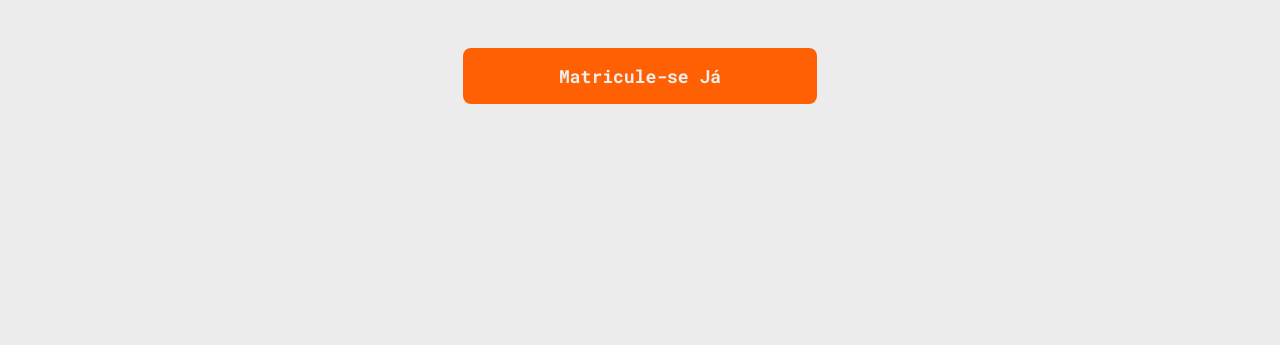
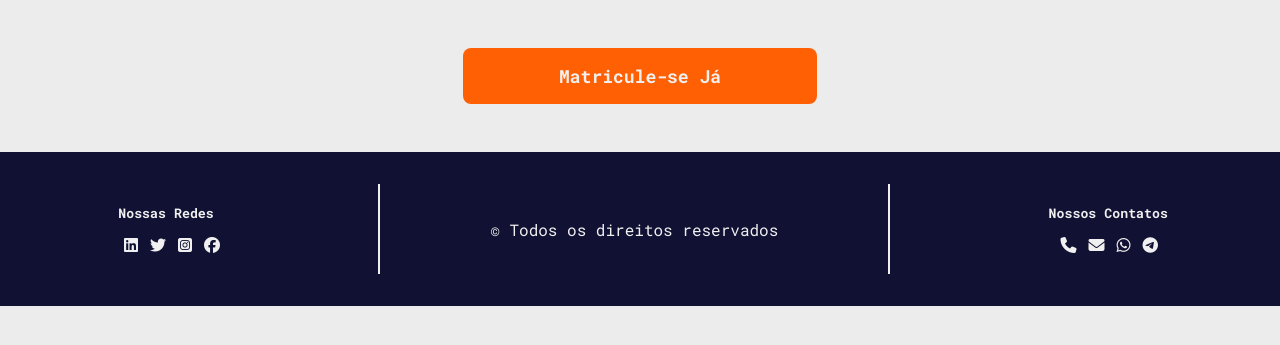
Before and after one commit to Josnjs/landing-page-beAcademy, a web app: file pages/home.html in a window 1280 px wide. Shown: the part 91-436 px from the top of the page. Run offline with its HTML, style and script files only (its server is not run), Linux system fonts and the light colour scheme; some libraries are stand-ins or nearby versions.

Commit message:
Adicionando o Footer nas páginas

```diff
--- a/assets/style.css
+++ b/assets/style.css
@@ -71,6 +71,42 @@ a:hover {
     text-transform: uppercase;
 }
 
+.footer {
+    display: flex;
+    padding: 2rem 4rem;
+    margin-top: 3rem;
+    justify-content: space-between;
+    background-color: #111133;
+    color: #f0f0f0;
+    align-items: center;
+    text-align: justify;
+}
+
+.footer ul {
+    list-style: none;
+    display: flex;
+}
+
+.cont1,
+.cont3 {
+
+    padding: 0 3rem;
+    justify-content: center;
+    text-align: center;
+}
+
+.footer ul li {
+    margin: 12px 0 0 12px;
+    text-align: center;
+}
+
+.haste {
+    width: 2px;
+    height: 90px;
+    background-color: #f0f0f0;
+    margin: 0 12px 0 12px;
+}
+
 @media screen and (max-width: 860px) {
 
     .header {
--- a/pages/home.html
+++ b/pages/home.html
@@ -40,6 +40,59 @@
             Matricule-se Já
         </button>
     </div>
+
+    <footer class="footer">
+
+        <div class="cont1">
+            <h5>Nossas Redes</h5>
+            <ul class="redes">
+                <li>
+                    <i class="fa-brands fa-linkedin"></i>
+                </li>
+                <li>
+                    <i class="fa-brands fa-twitter"></i>
+                </li>
+                <li>
+                    <i class="fa-brands fa-square-instagram"></i>
+                </li>
+                <li>
+                    <i class="fa-brands fa-facebook"></i>
+                </li>
+            </ul>
+        </div>
+
+        <div class="haste">
+
+        </div>
+
+        <div class="cont2">
+            &copy Todos os direitos reservados
+        </div>
+
+        <div class="haste">
+
+        </div>
+
+        <div class="cont3">
+            <h5>Nossos Contatos</h5>
+            <ul class="contatos">
+                <li>
+                    <i class="fa-solid fa-phone"></i>
+                </li>
+                <li>
+                    <i class="fa-solid fa-envelope"></i>
+                </li>
+                <li>
+                    <i class="fa-brands fa-whatsapp"></i>
+                </li>
+                <li>
+                    <i class="fa-brands fa-telegram"></i>
+                </li>
+            </ul>
+
+        </div>
+
+    </footer>
 </body>
 
 </html>
```
Also changed, not shown: pages/cursos.html (+53 -0 lines), pages/nossaMissao.html (+53 -0 lines), pages/quemSomos.html (+53 -0 lines).
